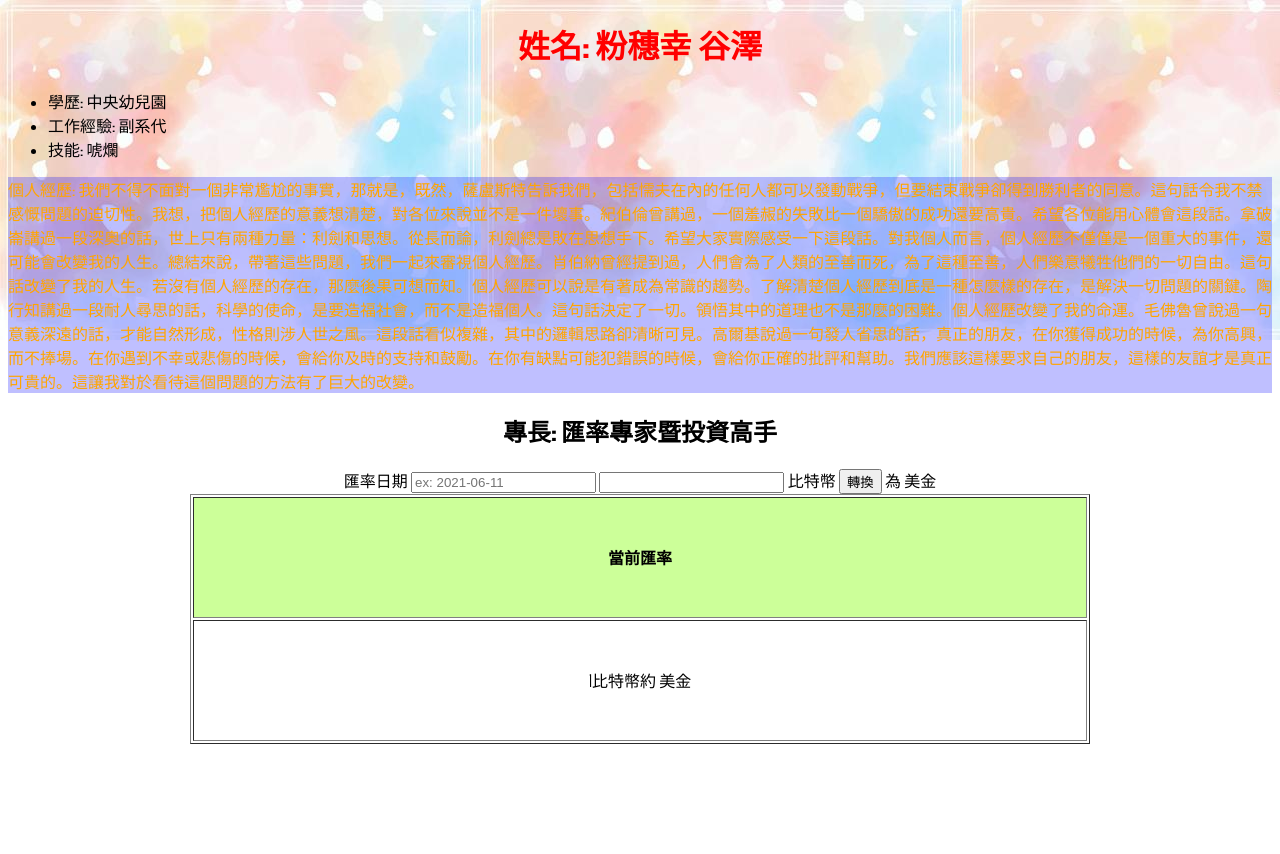
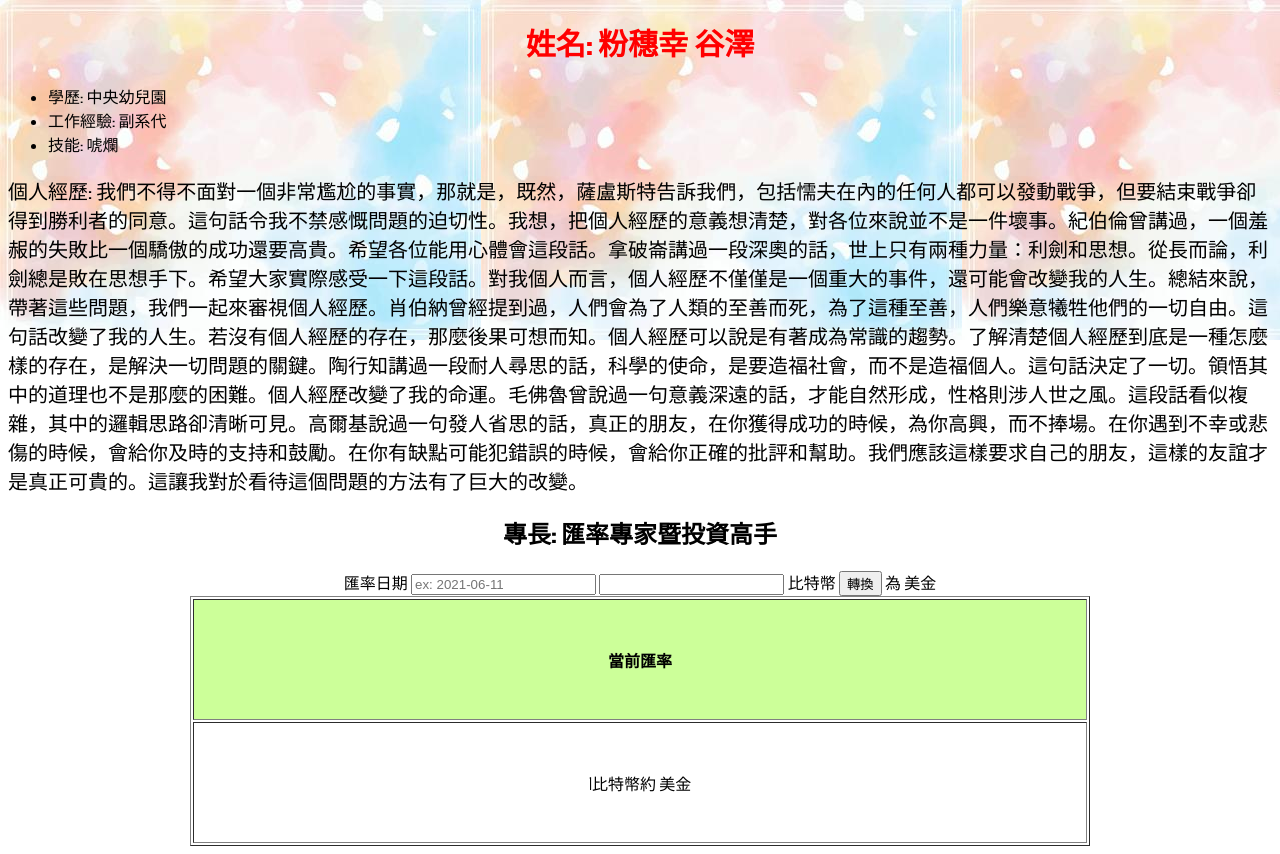
Before and after one commit to yasklop/yasklop.github.io, a plain HTML site: page index.html in a window 1280 px wide. Before the commit the page ends 800 px from the top, so only its background shows below. Drawn offline with Linux system fonts and the light colour scheme.

Commit message:
Update index.html

```diff
--- a/index.html
+++ b/index.html
@@ -13,11 +13,11 @@
 	background-repeat: repeat-x;
       }
       h1 {
+	font-size:30px;
 	color: red;
       }
       .line {
-	      background: rgba(0, 0, 255, 0.25);
-	      color: orange;
+	      font-size:20px;
 	    }
       ul:hover {
 	      background-color: #EA7500;
```
